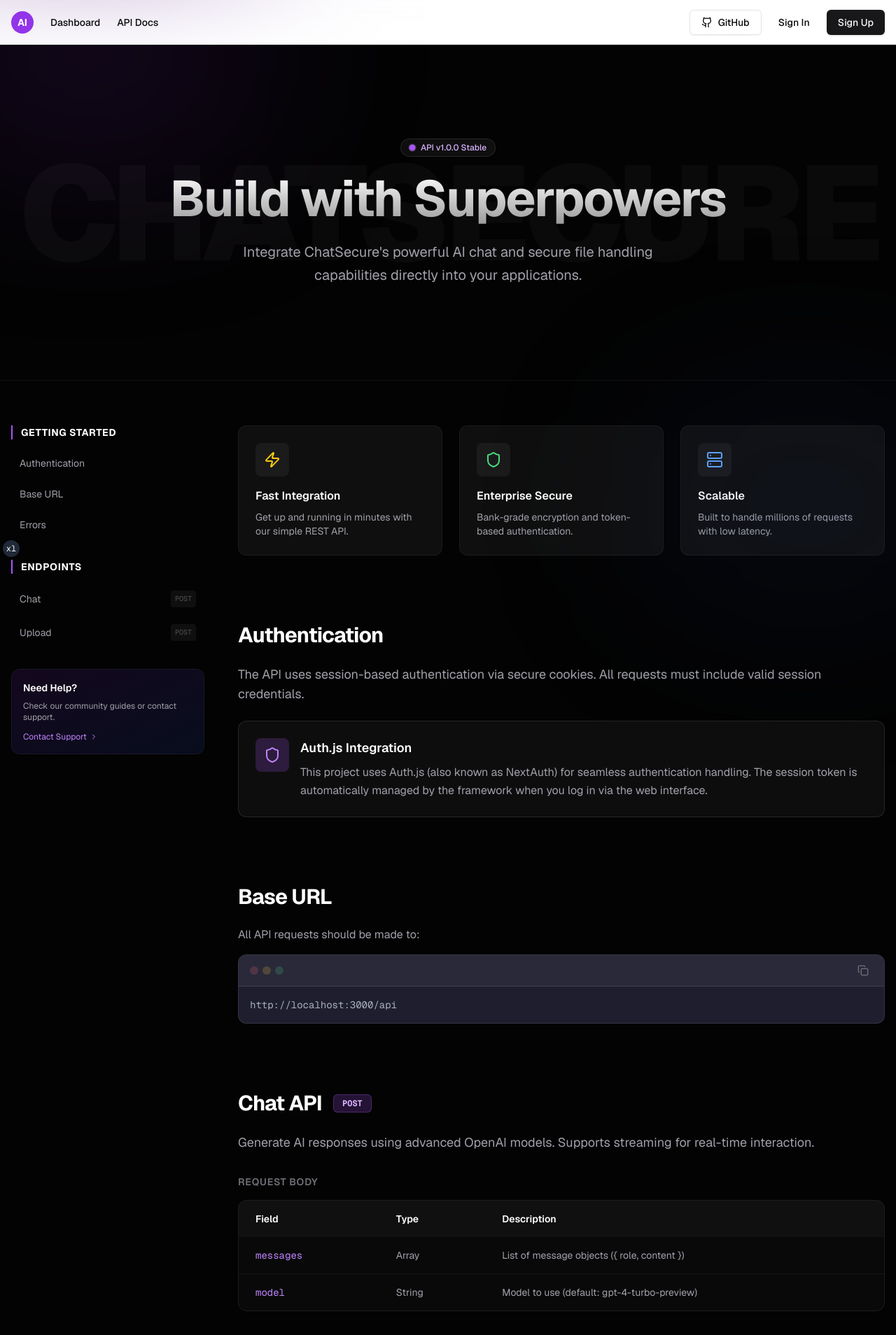
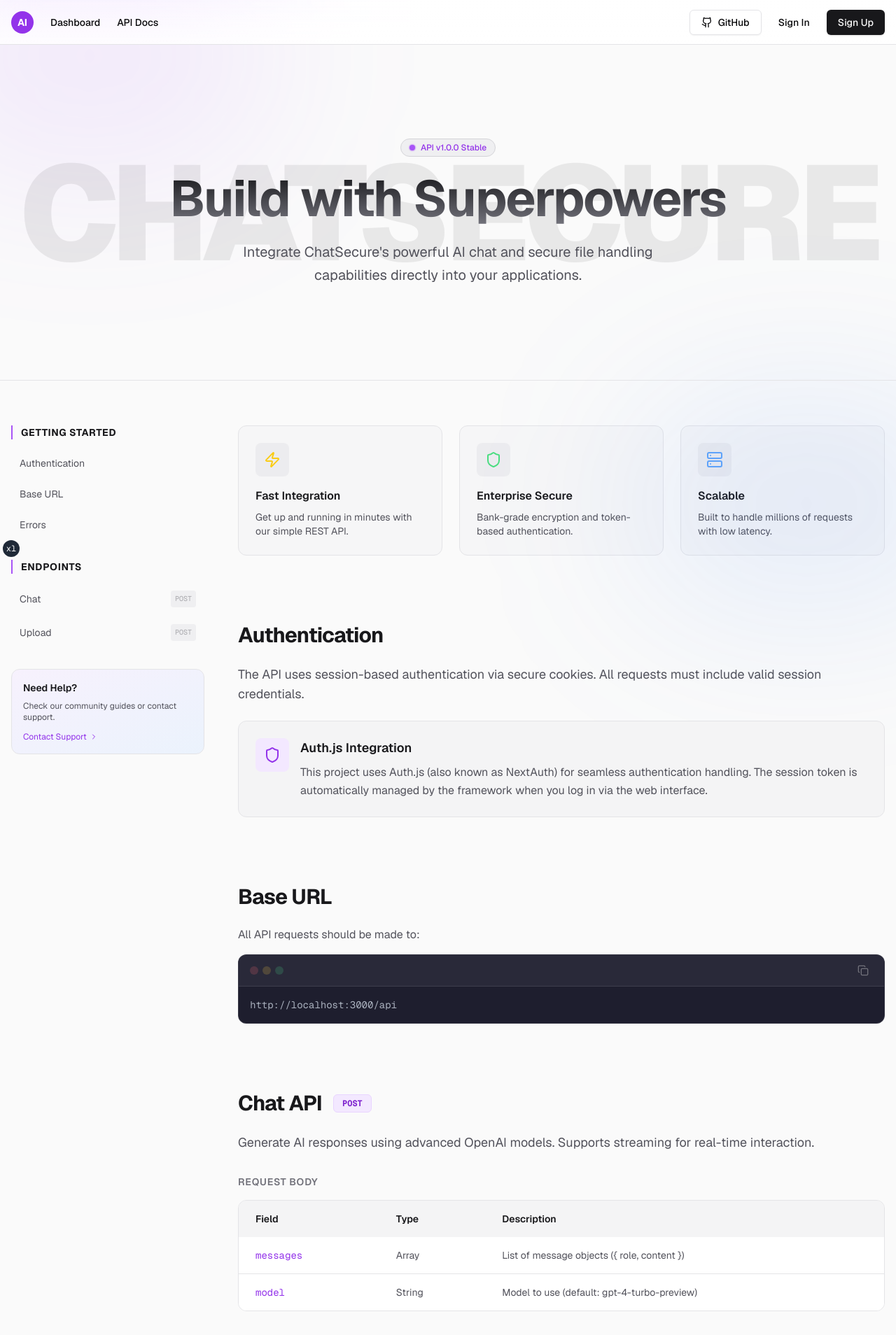
Before and after one commit to 01mohitjangid/ChatSecure, a Next.js app: page /api-docs in a window 1280 px wide. Shown: the top 1908 px of the page at 70% size. Built offline with nearby package versions, Linux system fonts and the light colour scheme; no server answers.

Commit message:
feat: Add a comprehensive API documentation page with sections for authentication, base URL, chat, and upload APIs.

```diff
--- a/app/api-docs/page.tsx
+++ b/app/api-docs/page.tsx
@@ -25,21 +25,21 @@
   if (!mounted) return null
 
   return (
-    <div className="min-h-screen bg-[#030303] text-white selection:bg-purple-500/30 selection:text-purple-200 font-sans overflow-hidden">
+    <div className="min-h-screen bg-zinc-50 dark:bg-[#030303] text-zinc-900 dark:text-white selection:bg-purple-500/30 selection:text-purple-900 dark:selection:text-purple-200 font-sans overflow-hidden transition-colors">
 
       {/* Background Gradients */}
       <div className="fixed inset-0 z-0 pointer-events-none">
-        <div className="absolute top-[-10%] left-[-10%] size-[40%] bg-purple-900/20 rounded-full blur-[120px]" />
-        <div className="absolute bottom-[-10%] right-[-10%] size-[40%] bg-blue-900/10 rounded-full blur-[120px]" />
+        <div className="absolute top-[-10%] left-[-10%] size-[40%] bg-purple-500/10 dark:bg-purple-900/20 rounded-full blur-[120px]" />
+        <div className="absolute bottom-[-10%] right-[-10%] size-[40%] bg-blue-500/10 dark:bg-blue-900/10 rounded-full blur-[120px]" />
       </div>
 
       {/* Hero Section */}
-      <section className="relative h-[60vh] flex flex-col items-center justify-center overflow-hidden border-b border-white/5">
+      <section className="relative h-[60vh] flex flex-col items-center justify-center overflow-hidden border-b border-zinc-200 dark:border-white/5">
         <motion.div
           style={{ y: y1, opacity }}
           className="absolute inset-0 flex items-center justify-center pointer-events-none z-0"
         >
-          <h1 className="text-[12vw] md:text-[15vw] font-black tracking-tighter text-white/[0.03] select-none whitespace-nowrap">
+          <h1 className="text-[12vw] md:text-[15vw] font-black tracking-tighter text-black/[0.07] dark:text-white/[0.04] select-none whitespace-nowrap">
             CHATSECURE
           </h1>
         </motion.div>
@@ -50,17 +50,17 @@
             animate={{ opacity: 1, y: 0 }}
             transition={{ duration: 0.8, ease: "easeOut" }}
           >
-            <div className="inline-flex items-center gap-2 px-3 py-1 rounded-full bg-white/5 border border-white/10 text-xs font-medium text-purple-300 mb-6 backdrop-blur-sm">
+            <div className="inline-flex items-center gap-2 px-3 py-1 rounded-full bg-zinc-200/50 dark:bg-white/5 border border-zinc-300 dark:border-white/10 text-xs font-medium text-purple-600 dark:text-purple-300 mb-6 backdrop-blur-sm">
               <span className="relative flex size-2">
                 <span className="animate-ping absolute inline-flex size-full rounded-full bg-purple-400 opacity-75"></span>
                 <span className="relative inline-flex rounded-full size-2 bg-purple-500"></span>
               </span>
               API v1.0.0 Stable
             </div>
-            <h1 className="text-5xl md:text-7xl font-bold tracking-tight mb-6 bg-clip-text text-transparent bg-gradient-to-b from-white to-white/60">
+            <h1 className="text-5xl md:text-7xl font-bold tracking-tight mb-6 bg-clip-text text-transparent bg-gradient-to-b from-zinc-900 to-zinc-500 dark:from-white dark:to-white/60">
               Build with Superpowers
             </h1>
-            <p className="text-xl text-zinc-400 max-w-2xl mx-auto leading-relaxed">
+            <p className="text-xl text-zinc-600 dark:text-zinc-400 max-w-2xl mx-auto leading-relaxed">
               Integrate ChatSecure&apos;s powerful AI chat and secure file handling capabilities directly into your applications.
             </p>
           </motion.div>
@@ -84,10 +84,10 @@
                 <NavLink href="#upload-api" method="POST">Upload</NavLink>
               </NavSection>
 
-              <div className="p-4 rounded-xl bg-gradient-to-br from-purple-900/20 to-blue-900/20 border border-white/5 backdrop-blur-sm">
-                <h4 className="font-semibold text-sm mb-2 text-white">Need Help?</h4>
-                <p className="text-xs text-zinc-400 mb-3">Check our community guides or contact support.</p>
-                <Link href="/contact" className="text-xs text-purple-400 hover:text-purple-300 flex items-center gap-1 transition-colors">
+              <div className="p-4 rounded-xl bg-gradient-to-br from-purple-100/50 to-blue-100/50 dark:from-purple-900/20 dark:to-blue-900/20 border border-zinc-200 dark:border-white/5 backdrop-blur-sm">
+                <h4 className="font-semibold text-sm mb-2 text-zinc-900 dark:text-white">Need Help?</h4>
+                <p className="text-xs text-zinc-600 dark:text-zinc-400 mb-3">Check our community guides or contact support.</p>
+                <Link href="/contact" className="text-xs text-purple-600 dark:text-purple-400 hover:text-purple-700 dark:hover:text-purple-300 flex items-center gap-1 transition-colors">
                   Contact Support <ChevronRight className="size-3" />
                 </Link>
               </div>
@@ -118,17 +118,17 @@
 
             {/* Authentication */}
             <Section id="authentication" title="Authentication">
-              <p className="text-lg text-zinc-400 mb-6">
+              <p className="text-lg text-zinc-600 dark:text-zinc-400 mb-6">
                 The API uses session-based authentication via secure cookies. All requests must include valid session credentials.
               </p>
-              <div className="bg-zinc-900/50 border border-white/10 rounded-xl p-6 backdrop-blur-sm">
+              <div className="bg-zinc-100 dark:bg-zinc-900/50 border border-zinc-200 dark:border-white/10 rounded-xl p-6 backdrop-blur-sm">
                 <div className="flex items-start gap-4">
-                  <div className="p-3 bg-purple-500/20 rounded-lg text-purple-400">
+                  <div className="p-3 bg-purple-100 dark:bg-purple-500/20 rounded-lg text-purple-600 dark:text-purple-400">
                     <Shield className="size-6" />
                   </div>
                   <div>
-                    <h4 className="text-lg font-semibold text-white mb-2">Auth.js Integration</h4>
-                    <p className="text-zinc-400 leading-relaxed">
+                    <h4 className="text-lg font-semibold text-zinc-900 dark:text-white mb-2">Auth.js Integration</h4>
+                    <p className="text-zinc-600 dark:text-zinc-400 leading-relaxed">
                       This project uses Auth.js (also known as NextAuth) for seamless authentication handling. The session token is automatically managed by the framework when you log in via the web interface.
                     </p>
                   </div>
@@ -138,38 +138,38 @@
 
             {/* Base URL */}
             <Section id="base-url" title="Base URL">
-              <p className="text-zinc-400 mb-4">All API requests should be made to:</p>
+              <p className="text-zinc-600 dark:text-zinc-400 mb-4">All API requests should be made to:</p>
               <CodeBlock code="http://localhost:3000/api" language="bash" />
             </Section>
 
             {/* Chat API */}
             <Section id="chat-api" title="Chat API" badge="POST">
-              <p className="text-lg text-zinc-400 mb-8">
+              <p className="text-lg text-zinc-600 dark:text-zinc-400 mb-8">
                 Generate AI responses using advanced OpenAI models. Supports streaming for real-time interaction.
               </p>
 
               <div className="space-y-8">
                 <div>
                   <h3 className="text-sm font-semibold text-zinc-500 uppercase tracking-wider mb-4">Request Body</h3>
-                  <div className="border border-white/10 rounded-xl overflow-hidden">
+                  <div className="border border-zinc-200 dark:border-white/10 rounded-xl overflow-hidden">
                     <table className="w-full text-left text-sm">
-                      <thead className="bg-white/5">
+                      <thead className="bg-zinc-100 dark:bg-white/5">
                         <tr>
-                          <th className="py-4 px-6 font-semibold text-white">Field</th>
-                          <th className="py-4 px-6 font-semibold text-white">Type</th>
-                          <th className="py-4 px-6 font-semibold text-white">Description</th>
+                          <th className="py-4 px-6 font-semibold text-zinc-900 dark:text-white">Field</th>
+                          <th className="py-4 px-6 font-semibold text-zinc-900 dark:text-white">Type</th>
+                          <th className="py-4 px-6 font-semibold text-zinc-900 dark:text-white">Description</th>
                         </tr>
                       </thead>
-                      <tbody className="divide-y divide-white/5 bg-zinc-900/30">
+                      <tbody className="divide-y divide-zinc-200 dark:divide-white/5 bg-white dark:bg-zinc-900/30">
                         <tr>
-                          <td className="py-4 px-6 font-mono text-purple-400">messages</td>
-                          <td className="py-4 px-6 text-zinc-400">Array</td>
-                          <td className="py-4 px-6 text-zinc-400">List of message objects ({`{ role, content }`})</td>
+                          <td className="py-4 px-6 font-mono text-purple-600 dark:text-purple-400">messages</td>
+                          <td className="py-4 px-6 text-zinc-600 dark:text-zinc-400">Array</td>
+                          <td className="py-4 px-6 text-zinc-600 dark:text-zinc-400">List of message objects ({`{ role, content }`})</td>
                         </tr>
                         <tr>
-                          <td className="py-4 px-6 font-mono text-purple-400">model</td>
-                          <td className="py-4 px-6 text-zinc-400">String</td>
-                          <td className="py-4 px-6 text-zinc-400">Model to use (default: gpt-4-turbo-preview)</td>
+                          <td className="py-4 px-6 font-mono text-purple-600 dark:text-purple-400">model</td>
+                          <td className="py-4 px-6 text-zinc-600 dark:text-zinc-400">String</td>
+                          <td className="py-4 px-6 text-zinc-600 dark:text-zinc-400">Model to use (default: gpt-4-turbo-preview)</td>
                         </tr>
                       </tbody>
                     </table>
@@ -195,7 +195,7 @@
 
             {/* Upload API */}
             <Section id="upload-api" title="Upload API" badge="POST">
-              <p className="text-lg text-zinc-400 mb-8">
+              <p className="text-lg text-zinc-600 dark:text-zinc-400 mb-8">
                 Securely upload image files. Supports JPEG, PNG, GIF, and WebP formats up to 5MB.
               </p>
 
@@ -244,9 +244,9 @@
       transition={{ duration: 0.6 }}
     >
       <div className="flex items-center gap-4 mb-6">
-        <h2 className="text-3xl font-bold text-white tracking-tight">{title}</h2>
+        <h2 className="text-3xl font-bold text-zinc-900 dark:text-white tracking-tight">{title}</h2>
         {badge && (
-          <span className="px-3 py-1 bg-purple-500/20 text-purple-300 text-xs font-mono font-bold rounded-md border border-purple-500/30">
+          <span className="px-3 py-1 bg-purple-100 dark:bg-purple-500/20 text-purple-700 dark:text-purple-300 text-xs font-mono font-bold rounded-md border border-purple-200 dark:border-purple-500/30">
             {badge}
           </span>
         )}
@@ -259,7 +259,7 @@
 function NavSection({ title, children }: { title: string, children: React.ReactNode }) {
   return (
     <div className="mb-8">
-      <h3 className="text-sm font-bold text-white uppercase tracking-wider mb-4 border-l-2 border-purple-500 pl-3">
+      <h3 className="text-sm font-bold text-zinc-900 dark:text-white uppercase tracking-wider mb-4 border-l-2 border-purple-500 pl-3">
         {title}
       </h3>
       <ul className="space-y-2">
@@ -274,11 +274,11 @@
     <li>
       <a
         href={href}
-        className="group flex items-center justify-between py-2 px-3 rounded-lg text-zinc-400 hover:text-white hover:bg-white/5 transition-all text-sm"
+        className="group flex items-center justify-between py-2 px-3 rounded-lg text-zinc-600 dark:text-zinc-400 hover:text-zinc-900 dark:hover:text-white hover:bg-zinc-200/50 dark:hover:bg-white/5 transition-all text-sm"
       >
         <span>{children}</span>
         {method && (
-          <span className="text-[10px] font-mono opacity-50 bg-white/10 px-1.5 py-0.5 rounded group-hover:bg-purple-500/20 group-hover:text-purple-300 transition-colors">
+          <span className="text-[10px] font-mono opacity-50 bg-zinc-200 dark:bg-white/10 px-1.5 py-0.5 rounded group-hover:bg-purple-100 dark:group-hover:bg-purple-500/20 group-hover:text-purple-700 dark:group-hover:text-purple-300 transition-colors">
             {method}
           </span>
         )}
@@ -327,12 +327,12 @@
 
 function FeatureCard({ icon, title, description }: { icon: React.ReactNode, title: string, description: string }) {
   return (
-    <div className="p-6 rounded-xl bg-white/5 border border-white/5 hover:border-purple-500/30 transition-colors group">
-      <div className="p-3 bg-white/5 rounded-lg w-fit mb-4 group-hover:bg-purple-500/20 transition-colors">
+    <div className="p-6 rounded-xl bg-zinc-100/50 dark:bg-white/5 border border-zinc-200 dark:border-white/5 hover:border-purple-500/30 transition-colors group">
+      <div className="p-3 bg-zinc-200/50 dark:bg-white/5 rounded-lg w-fit mb-4 group-hover:bg-purple-100 dark:group-hover:bg-purple-500/20 transition-colors">
         {icon}
       </div>
-      <h3 className="font-semibold text-white mb-2">{title}</h3>
-      <p className="text-sm text-zinc-400">{description}</p>
+      <h3 className="font-semibold text-zinc-900 dark:text-white mb-2">{title}</h3>
+      <p className="text-sm text-zinc-600 dark:text-zinc-400">{description}</p>
     </div>
   )
 }
```
